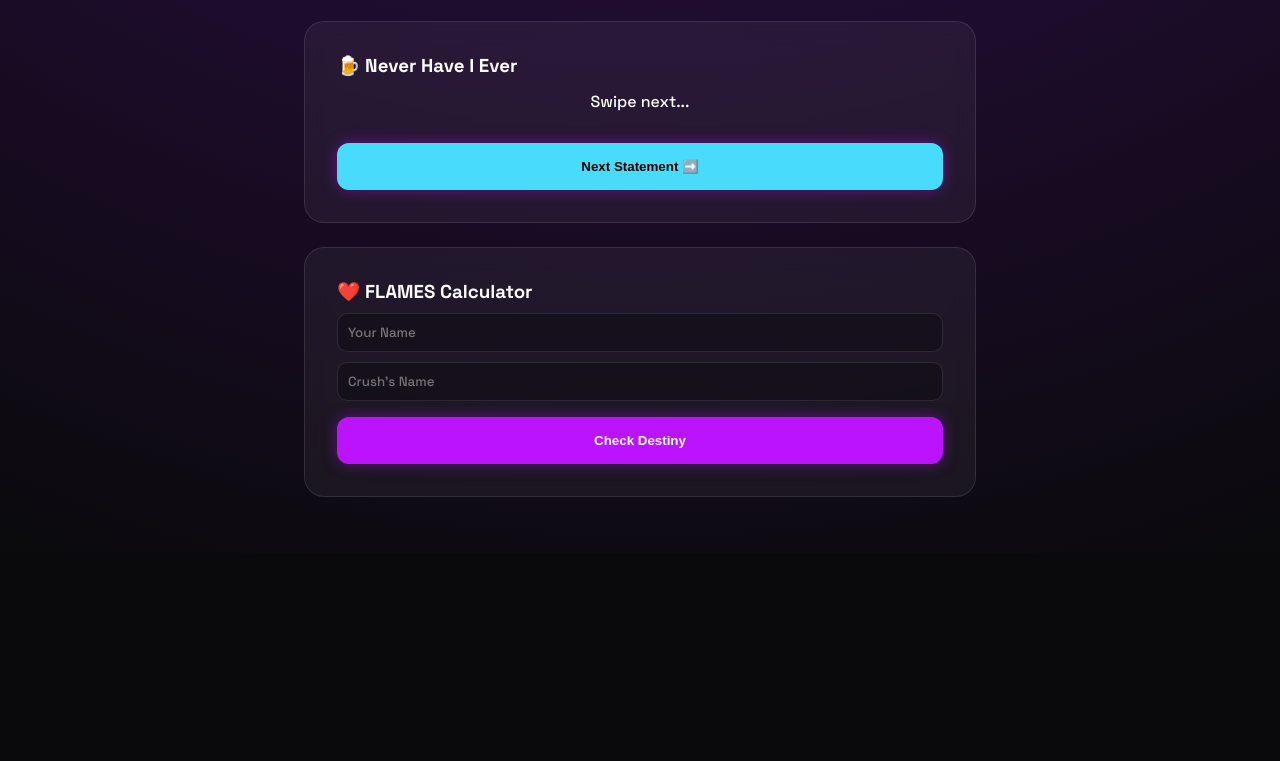
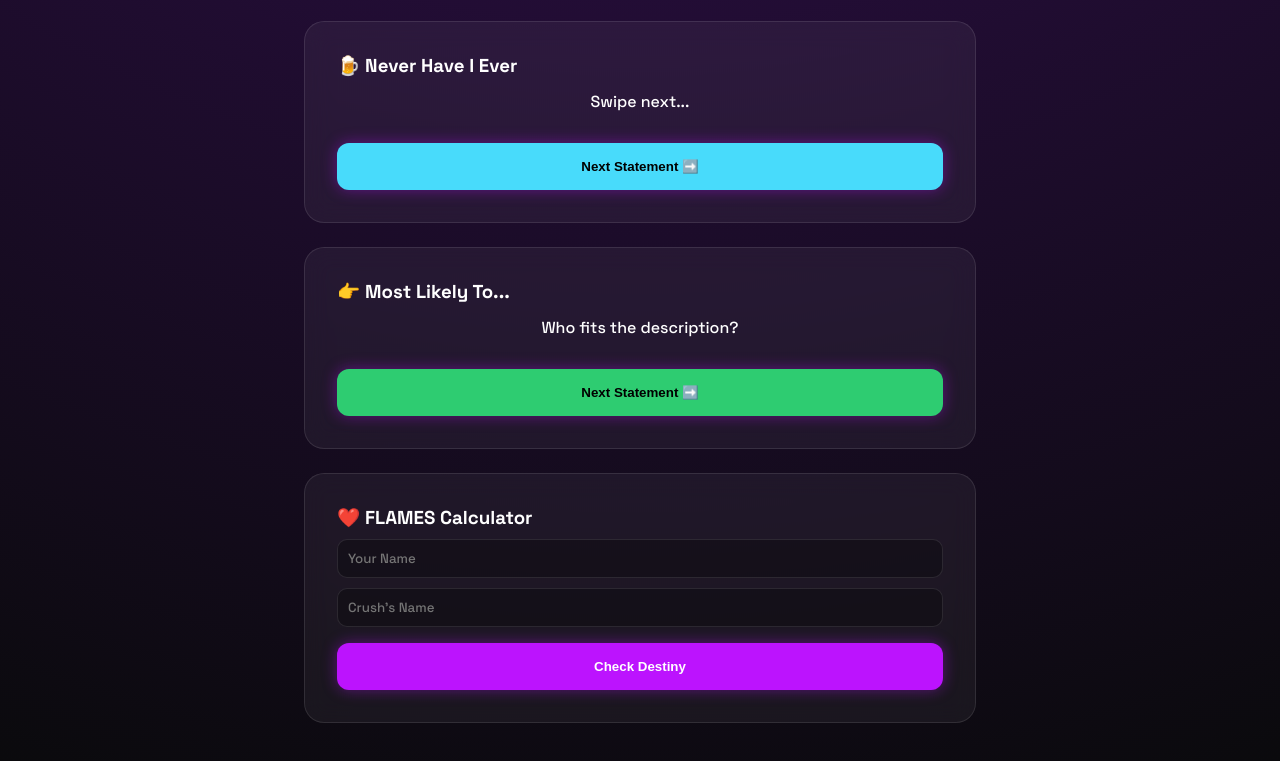
Before and after one commit to arnavsingharya/Hostel-Verse, a plain HTML site: page games.html in a window 1280 px wide. Shown: the part 705-1466 px from the top of the page. Before the commit the page ends 1258 px from the top, so only its background shows below. Drawn offline with Linux system fonts and the light colour scheme.

Commit message:
Refactor games.html structure and add new game

```diff
--- a/games.html
+++ b/games.html
@@ -4,19 +4,10 @@
     <meta charset="UTF-8">
     <meta name="viewport" content="width=device-width, initial-scale=1.0">
     <title>Game Mode | HostelVerse</title>
+    <link rel="icon" type="image/png" href="Hostel Verse Logo.png">
     <link rel="stylesheet" href="style.css">
     <link href="https://fonts.googleapis.com/css2?family=Space+Grotesk:wght@300;500;700&display=swap" rel="stylesheet">
     <meta name="google-site-verification" content="VLN2BcDXbIb84sSULId5dbkHy2Xh9wrA3FVNEHFDYDc" />
-</head>
-<head>
-    <meta charset="UTF-8">
-    <meta name="viewport" content="width=device-width, initial-scale=1.0">
-
-    <title>HostelVerse</title>
-
-    <link rel="icon" type="image/png" href="Hostel Verse Logo.png">
-
-    <link rel="stylesheet" href="style.css">
 </head>
 <body>
     <nav class="navbar">
@@ -25,7 +16,8 @@
             <li><a href="welcome.html">Home</a></li>
             <li><a href="index.html">Feed</a></li>
             <li><a href="confess.html">Confess</a></li>
-        <li><a href="games.html" class="active">Games</a></li> <li><a href="about.html">About</a></li>
+            <li><a href="games.html" class="active">Games</a></li>
+            <li><a href="about.html">About</a></li>
         </ul>
     </nav>
 
@@ -60,6 +52,12 @@
             </div>
 
             <div class="glass-card">
+                <h3>👉 Most Likely To...</h3>
+                <p id="mlt-display" style="min-height: 50px; display:flex; align-items:center; justify-content:center;">Who fits the description?</p>
+                <button onclick="nextMostLikely()" class="btn-primary" style="background: var(--secondary); color: #000;">Next Statement ➡️</button>
+            </div>
+
+            <div class="glass-card">
                 <h3>❤️ FLAMES Calculator</h3>
                 <input type="text" id="name1" placeholder="Your Name">
                 <input type="text" id="name2" placeholder="Crush's Name">
@@ -71,5 +69,4 @@
 
     <script src="script.js"></script>
 </body>
-
 </html>
```
Lines whose indentation alone changed are shown as unchanged.
